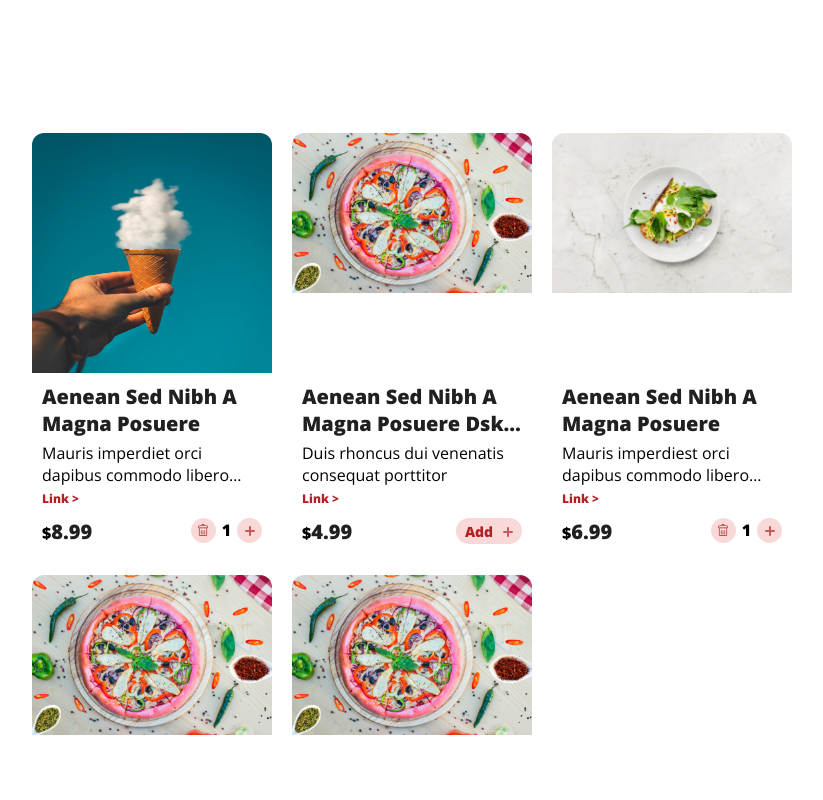
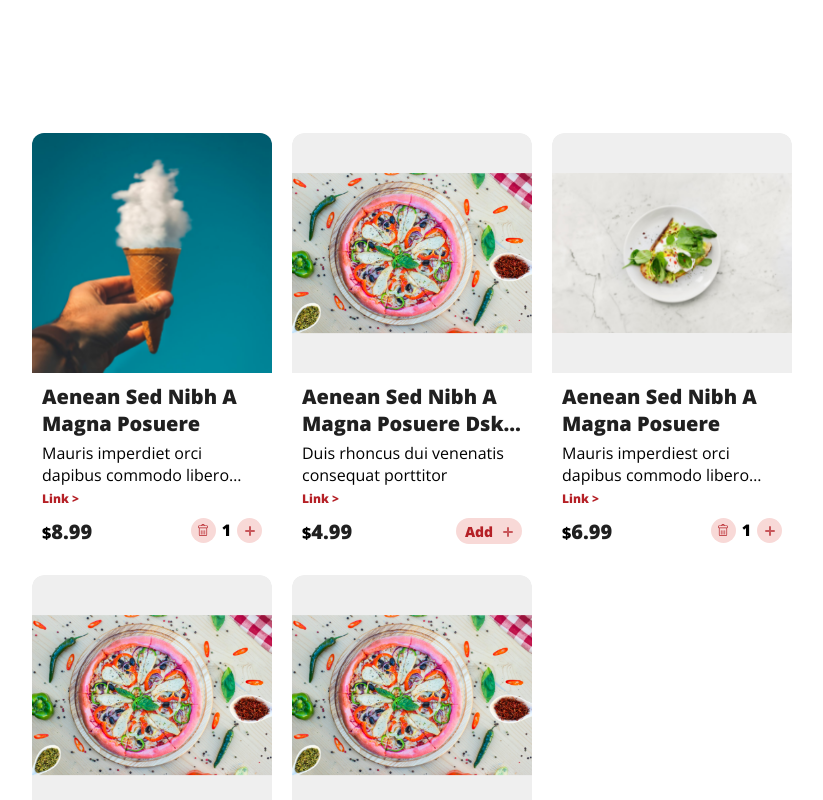
Before and after one commit to pratapshiv1992/react-generic-components, a React (Create React App) app: page / in a window 1280 px wide. Shown: the top 800 px of the page, without its empty margins (228-1051 px from the left). Built offline with nearby package versions, Linux system fonts and the light colour scheme.

Commit message:
image fit in container

```diff
--- a/src/common/IteamCard.jsx
+++ b/src/common/IteamCard.jsx
@@ -25,7 +25,7 @@ const ItemCard = ({
     >
       <div className="container">
         <img
-          className="container-img"
+          className="container-img portrait-img"
           src={src}
           alt={alt}
           height={height}
--- a/src/styles/index.css
+++ b/src/styles/index.css
@@ -66,10 +66,10 @@ body {
   border-radius: 12px;
   opacity: 1;
 }
-
+/*
 img {
   border-radius: 12px 12px 0px 0px;
-}
+} */
 .item-card:hover {
   box-shadow: 0px 0px 30px #2114141a;
 }
@@ -160,14 +160,32 @@ button:focus {
 }
 
 .container {
+  overflow: hidden;
+  position: relative;
+  align-items: center;
   width: 240px;
   height: 240px;
-}
-.container-img {
-  max-width: 100%;
-  max-height: 100%;
+  background: transparent url('../assets/Pizza-GarbageCan.svg') 0% 0% no-repeat padding-box;
+  border-radius: 12px 12px 0px 0px;
+  opacity: 1;
 }
 
+.container-img {
+  height: auto;
+  vertical-align: middle;
+  position: relative;
+  top: 50%;
+  transform: translateY(-50%);
+}
+
+.landscape-img{
+
+}
+
+.portrait-img{
+
+
+}
 .padleft-10 {
   padding-left: 10px;
 }
--- a/src/utils/index.js
+++ b/src/utils/index.js
@@ -1,6 +1,6 @@
-import Aenean_Sm from "../assets/Aenean_Lg.png";
-import Vestibulum_Comm_Sm from "../assets/Vestibulum_Comm_Md.png";
-import Vestibulum_Sm from "../assets/Vestibulum_Md.png";
+import Aenean_Sm from "../assets/Aenean_Sm.png";
+import Vestibulum_Comm_Sm from "../assets/Vestibulum_Comm_Sm.png";
+import Vestibulum_Sm from "../assets/Vestibulum_Sm.png";
 const ItemCardData = [
   {
     id:"1st_Item_Id",
```
Also changed, not shown: src/assets/Pizza-GarbageCan.svg (added).
